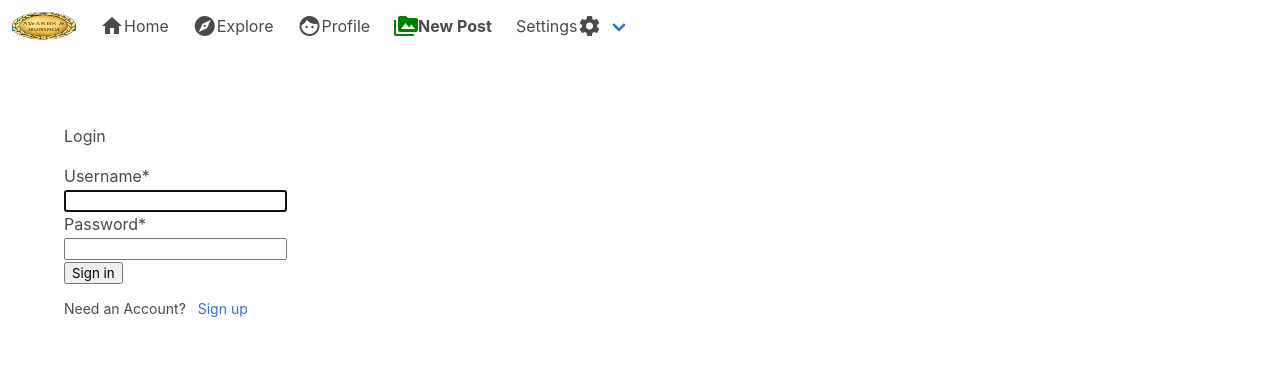
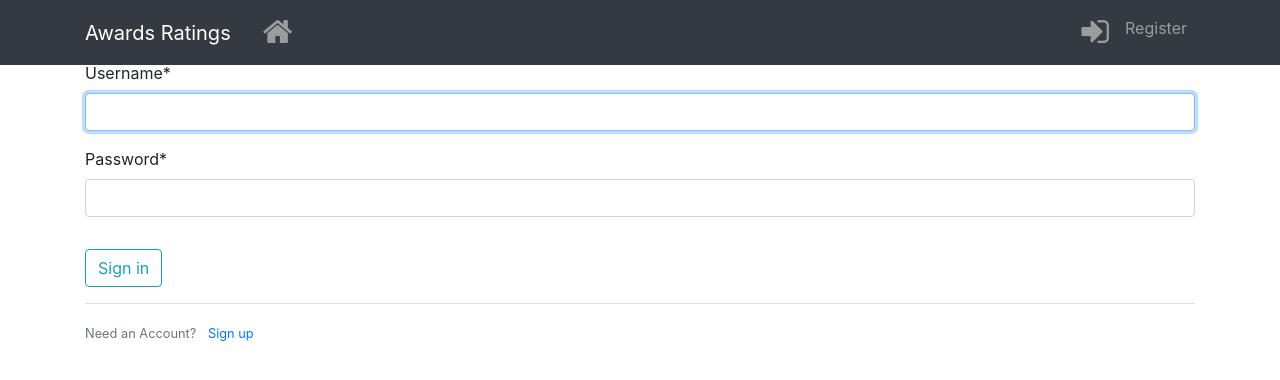
Before and after one commit to Mariga123/Ratings, a Django app: page /login/ in a window 1280 px wide. Shown: the top 380 px of the page. Run offline with Django 3.2, Linux system fonts and the light colour scheme; some libraries are stand-ins or nearby versions.

Commit message:
load bootstrap cdn link

```diff
--- a/awards/templates/base.html
+++ b/awards/templates/base.html
@@ -1,96 +1,68 @@
 {% load static %}
 <!DOCTYPE html>
-<html>
-
+<html lang="en">
 <head>
     <meta charset="utf-8">
-    <meta name="viewport" content="width=device-width, initial-scale=1">
-    <title>AWARDS</title>
-    <link rel="stylesheet" href="{% static 'css/bulma.min.css' %}">
+    <meta name="viewport" content="width=device-width, initial-scale=1, shrink-to-fit=no">
+
+    <!-- Bootstrap CSS -->
+    <link rel="stylesheet" href="https://stackpath.bootstrapcdn.com/bootstrap/4.3.1/css/bootstrap.min.css" integrity="sha384-ggOyR0iXCbMQv3Xipma34MD+dH/1fQ784/j6cY/iJTQUOhcWr7x9JvoRxT2MZw1T" crossorigin="anonymous">
     <link rel="stylesheet" href="{% static 'css/styles.css' %}">
-    <link href="https://fonts.googleapis.com/icon?family=Material+Icons" rel="stylesheet">
+    <link rel="stylesheet" href="https://cdnjs.cloudflare.com/ajax/libs/font-awesome/4.7.0/css/font-awesome.min.css">
+    {% if title %}
+        <title>Awards - {{ title }}</title>
+    {% else %}
+        <title>Awards</title>
+    {% endif %}
 </head>
+<body>
+    <header class="site-header">
+        <nav class="navbar navbar-expand-md navbar-dark bg-dark fixed-top">
+          <div class="container">
+            <a class="navbar-brand mr-4" href="/">Awards Ratings</a>
+            <button class="navbar-toggler" type="button" data-toggle="collapse" data-target="#navbarToggle" aria-controls="navbarToggle" aria-expanded="false" aria-label="Toggle navigation">
+            <span class="navbar-toggler-icon"></span>
+            </button>
+            <div class="collapse navbar-collapse" id="navbarToggle">
+              <div class="navbar-nav mr-auto">
+                <a class="nav-item nav-link" href="/"><i class="fa fa-home fa-2x" aria-hidden=""></i></a>
+              </div>
+              <!-- Navbar Right Side -->
+              <div class="navbar-nav">
+                {% if user.is_authenticated %}
+                  <a class="nav-item nav-link" href="{% url 'post-create' %}">Submit your site</a>
+                  <a class="nav-item nav-link" href="{% url 'profile' %}">Profile</a>
+                  <a class="nav-item nav-link" href="{% url 'logout' %}">Logout</a>
 
-<body>
-   <div class="media-center">
-    <nav class="navbar" role="navigation" aria-label="main navigation">
-        <div class="navbar-brand">
-            <a class="navbar-item" href="https://bulma.io">
-                <img src="{% static 'img/ratings.png' %}" width="64" height="64">
-            </a>
-
-            <a role="button" class="navbar-burger" aria-label="menu" aria-expanded="false"
-                data-target="navbarBasicExample">
-                <span aria-hidden="true"></span>
-                <span aria-hidden="true"></span>
-                <span aria-hidden="true"></span>
-            </a>
+                {% else %}
+                  <a class="nav-item nav-link" href="{% url 'login' %}"><i class="fa fa-sign-in fa-2x" aria-hidden="true"></i>
+                  </a>
+                  <a class="nav-item nav-link" href="{% url 'register' %}">Register</a>
+                {% endif %}
+              </div>
+            </div>
+          </div>
+        </nav>
+      </header>
+      <main role="main" class="container">
+        <div class="row">
+          <div class="col-md-12">
+            {% if messages %}
+              {% for message in messages %}
+                <div class="alert alert-{{ message.tags }}">
+                    {{ message }}
+                </div>
+              {% endfor %}
+            {% endif %}
+            {% block content %}{% endblock %}
+          </div>
         </div>
-
-        <div id="navbarBasicExample" class="navbar-menu">
-            <div class="navbar-brand">
-                <a href="/" class="navbar-item">
-                    <i class="material-icons">home</i>
-                    Home
-                </a>
-
-                <a class="navbar-item">
-                    <i class="material-icons">explore</i>
-                    Explore
-                </a>
-                <a href="/" class="navbar-item">
-                    <i class="material-icons">face</i>
-                    Profile
-                </a>
-                <a href="/" class="navbar-item">
-                    <i style="color:green;" class="material-icons">perm_media</i>
-                    <strong>New Post</strong>
-                </a>
-
-                <div class="navbar-item has-dropdown is-hoverable">
-                    <a class="navbar-link">
-                        Settings
-                        <i class="material-icons">settings</i>
-                    </a>
-
-                    <div class="navbar-dropdown">
-                        <a class="navbar-item">
-                            <i class="material-icons">password</i>
-                            Change Password
-                        </a>
-                        <a class="navbar-item">
-                            <i class="material-icons">contacts</i>
-                            Contact
-                        </a>
-                        <a class="navbar-item">
-                            <i class="material-icons">report</i>
-                            Report an Issue
-                        </a>
-                        <hr class="navbar-divider">
-                        <a href="/" class="navbar-item">
-                            <i class="material-icons">logout</i>
-                            Log Out
-                        </a>
-                    </div>
-                </div>
-            </div>
-        </div>
-    </nav>
-   </div>
-    {% block banner %}
-    {% endblock %}
-    <br>
-    <section class="section">
-        <div class="container">
-            {% block content %}
+      </main>
 
 
-            {% endblock %}
 
-            {% block pagination %}
-            {% endblock %}
-        </div>
-    </section>
+    <script src="https://code.jquery.com/jquery-3.3.1.slim.min.js" integrity="sha384-q8i/X+965DzO0rT7abK41JStQIAqVgRVzpbzo5smXKp4YfRvH+8abtTE1Pi6jizo" crossorigin="anonymous"></script>
+    <script src="https://cdnjs.cloudflare.com/ajax/libs/popper.js/1.14.7/umd/popper.min.js" integrity="sha384-UO2eT0CpHqdSJQ6hJty5KVphtPhzWj9WO1clHTMGa3JDZwrnQq4sF86dIHNDz0W1" crossorigin="anonymous"></script>
+    <script src="https://stackpath.bootstrapcdn.com/bootstrap/4.3.1/js/bootstrap.min.js" integrity="sha384-JjSmVgyd0p3pXB1rRibZUAYoIIy6OrQ6VrjIEaFf/nJGzIxFDsf4x0xIM+B07jRM" crossorigin="anonymous"></script>
 </body>
-
 </html>
```
